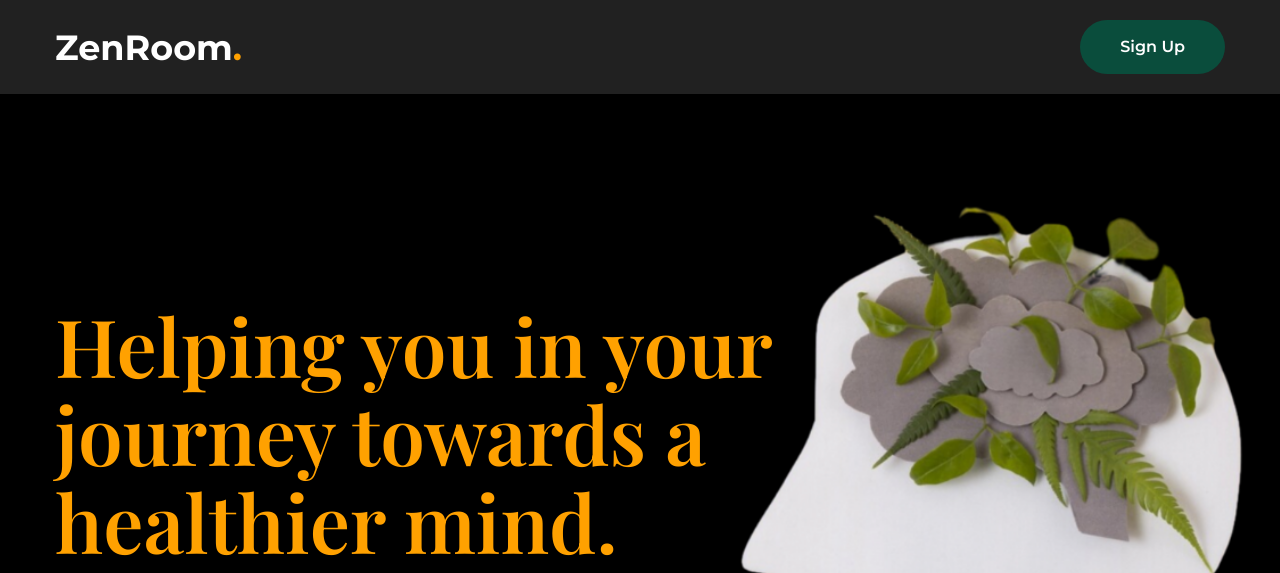
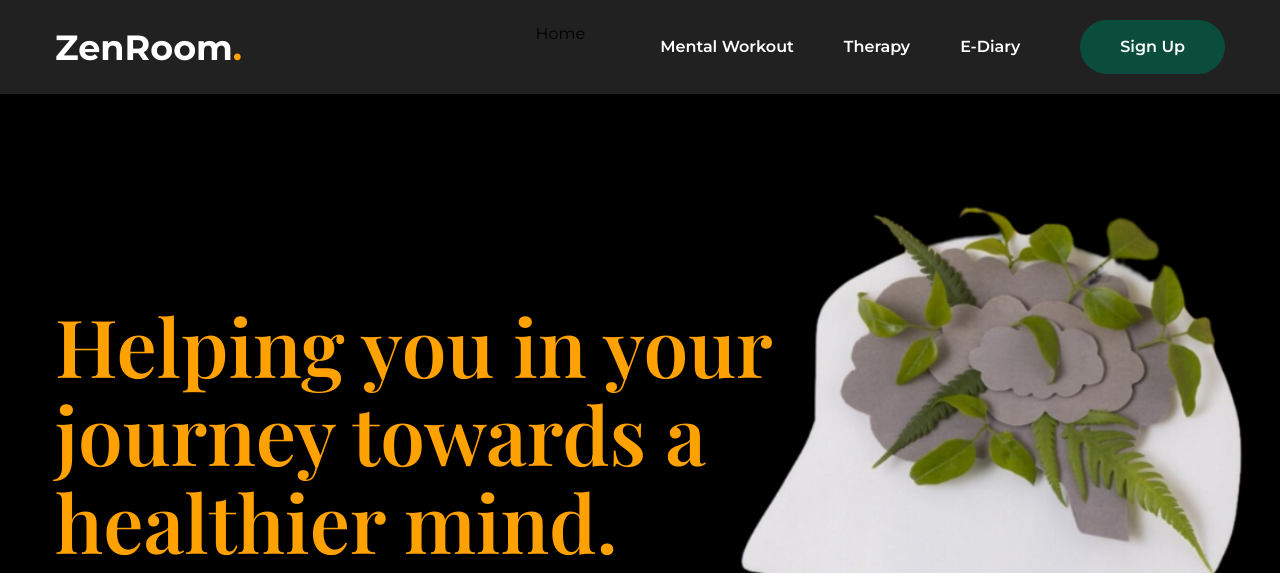
Before and after one commit to blackhackerz/ZenRoom, a Flask app: page / in a window 1280 px wide. Shown: the top 573 px of the page. Run offline with Flask 2, Linux system fonts and the light colour scheme.

Commit message:
Added nav lists

```diff
--- a/flaskgs/zenroom/static/style.css
+++ b/flaskgs/zenroom/static/style.css
@@ -321,6 +321,19 @@ body {
   right: 20px;
 }
 
+.navbar-list {
+  margin-block-start: 110px;
+  border-block-end: 1px solid var(--blue-green-color-wheel_10);
+}
+
+.navbar-item { border-block-start: 1px solid var(--blue-green-color-wheel_10); }
+
+.navbar-link {
+  color: var(--white);
+  padding: 13px 20px;
+  font-size: var(--fs-5);
+  font-weight: var(--fw-600);
+}
 .navbar .nav-toggle-btn ion-icon { --ionicon-stroke-width: 25px;}
 
 
--- a/flaskgs/zenroom/templates/layout.html
+++ b/flaskgs/zenroom/templates/layout.html
@@ -42,12 +42,25 @@
         <ul class="navbar-list">
 
           <li class="navbar-item">
-            <a href="{{url_for('home')}}"  data-nav-link></a>
+            <a href="{{url_for('home')}}"  data-nav-link>Home</a>
           </li>
 
           <li class="navbar-item">
             <a href="#about" class="navbar-link" data-nav-link></a>
           </li>
+
+          <li class="navbar-item">
+            <a href="{{url_for('exercise')}}" class="navbar-link" data-nav-link>Mental Workout</a>
+          </li>
+
+          <li class="navbar-item">
+            <a href="#" class="navbar-link" data-nav-link>Therapy</a>
+          </li>
+
+          <li class="navbar-item">
+            <a href="{{url_for('diary')}}" class="navbar-link" data-nav-link>E-Diary</a>
+          </li>
+
         </ul>
 
       </nav>
```
